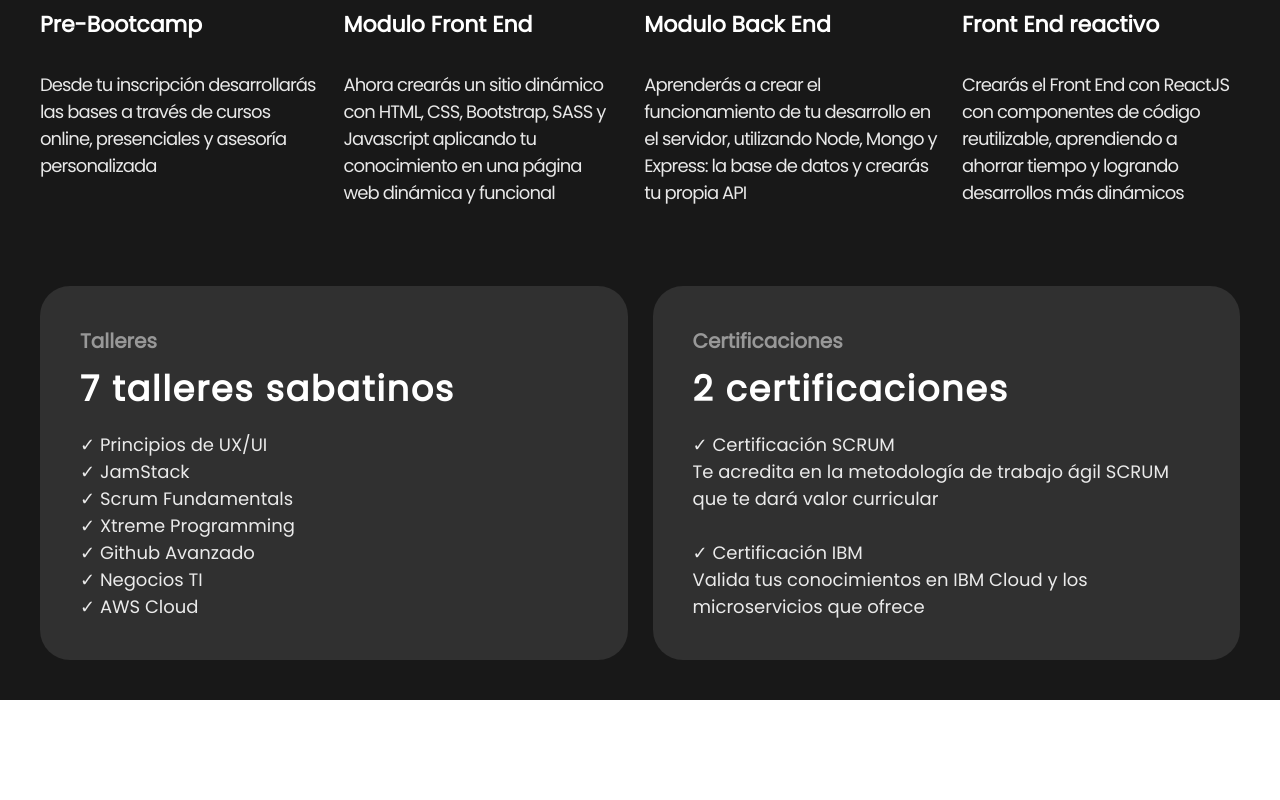
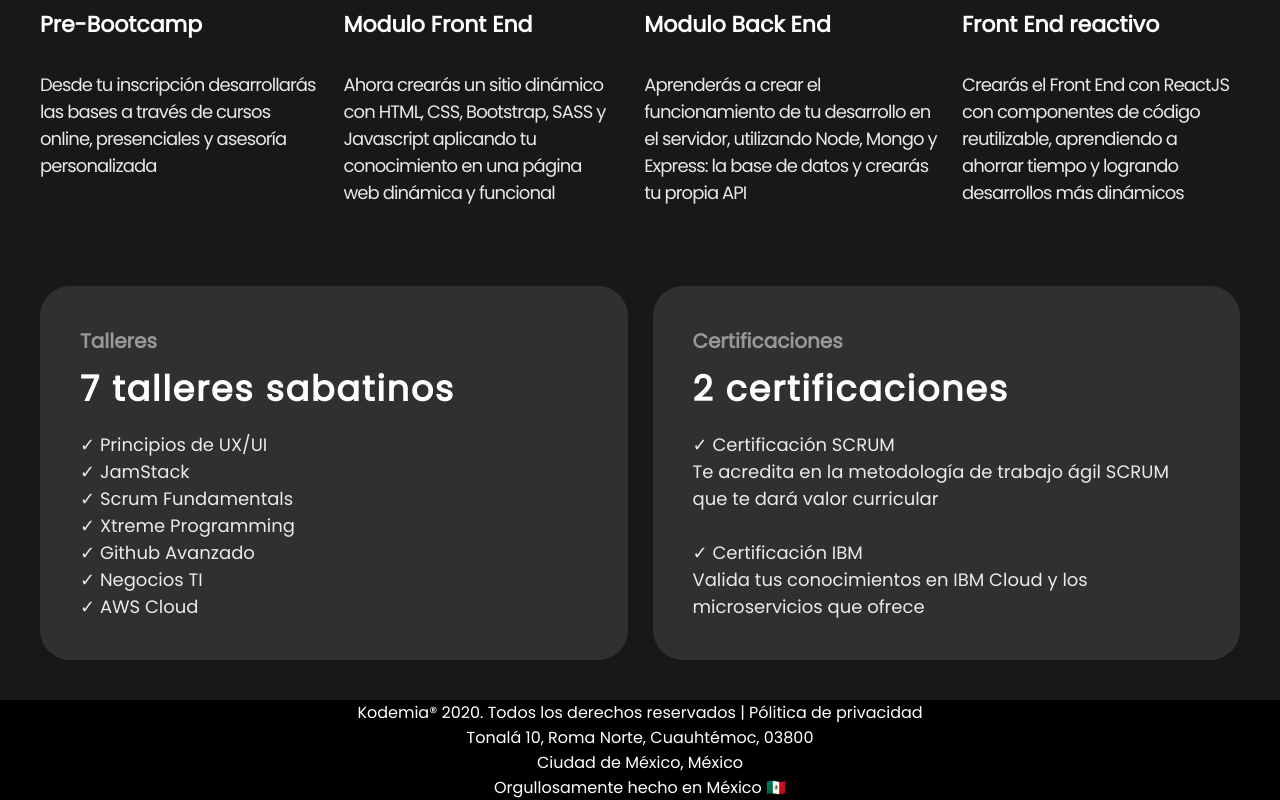
Before and after one commit to kodemia/bootcamps.kodemia.mx, a Next.js app: page /js-presential in a window 1280 px wide. Shown: the part 2375-3175 px from the top of the page. Before the commit the page ends 3075 px from the top, so only its background shows below. Built offline with nearby package versions, Linux system fonts and the light colour scheme.

Commit message:
ADD footer

```diff
--- /dev/null
+++ b/components/Footer.jsx
@@ -0,0 +1,18 @@
+
+export default function Footer () {
+  return (
+    <footer className='footer'>
+      <p>
+        Kodemia® 2020. Todos los derechos reservados  |  Pólitica de privacidad
+      </p>
+      <p>
+        Tonalá 10, Roma Norte, Cuauhtémoc, 03800
+        <br />
+        Ciudad de México, México
+      </p>
+      <p>
+        Orgullosamente hecho en México 🇲🇽
+      </p>
+    </footer>
+  )
+}
--- a/package.json
+++ b/package.json
@@ -16,7 +16,7 @@
     "sass": "^1.26.10"
   },
   "devDependencies": {
-    "husky": "^4.2.5",
+    "husky": "^4.3.0",
     "snazzy": "^8.0.0",
     "standard": "^14.3.4"
   }
--- a/pages/js-presential.jsx
+++ b/pages/js-presential.jsx
@@ -6,6 +6,7 @@ import Metrics from '../components/Metrics'
 import NavBar from '../components/NavBar'
 import Program from '../components/Program'
 import Workshops from '../components/Workshops'
+import Footer from '../components/Footer'
 
 const details = [
   {
@@ -135,6 +136,7 @@ export default function JsPresential () {
         modules={modules}
       />
       <Workshops workshops={workshops} />
+      <Footer />
     </div>
   )
 }
--- /dev/null
+++ b/styles/components/footer.scss
@@ -0,0 +1,12 @@
+.footer {
+  background-color: black;
+  color: white;
+  display: flex;
+  justify-content: center;
+  flex-direction: column;
+  align-items: center;
+  p {
+    text-align: center;
+    padding: 0 20px;
+  }
+}
--- a/styles/components/index.scss
+++ b/styles/components/index.scss
@@ -10,3 +10,4 @@
 @import './program.scss';
 @import './workshop.scss';
 @import './workshops.scss';
+@import './footer.scss';
```
Also changed, not shown: 1 other file (tests, documents, lock files or other folders).
